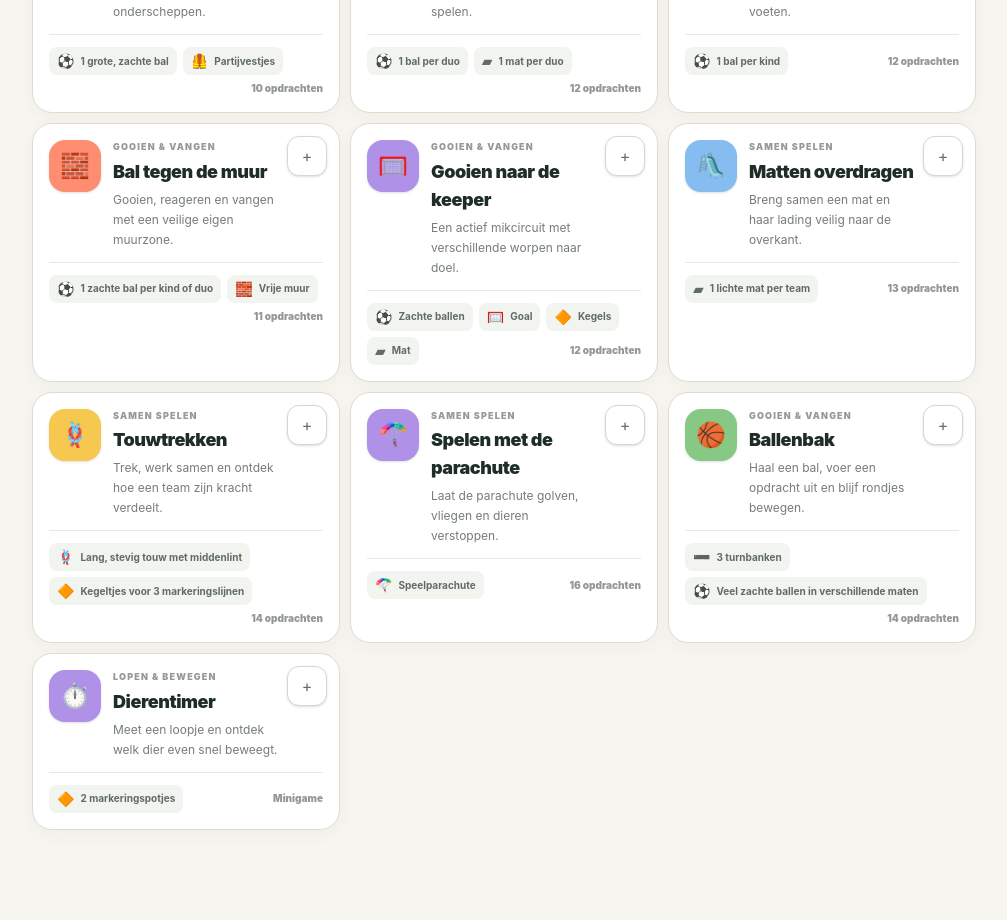
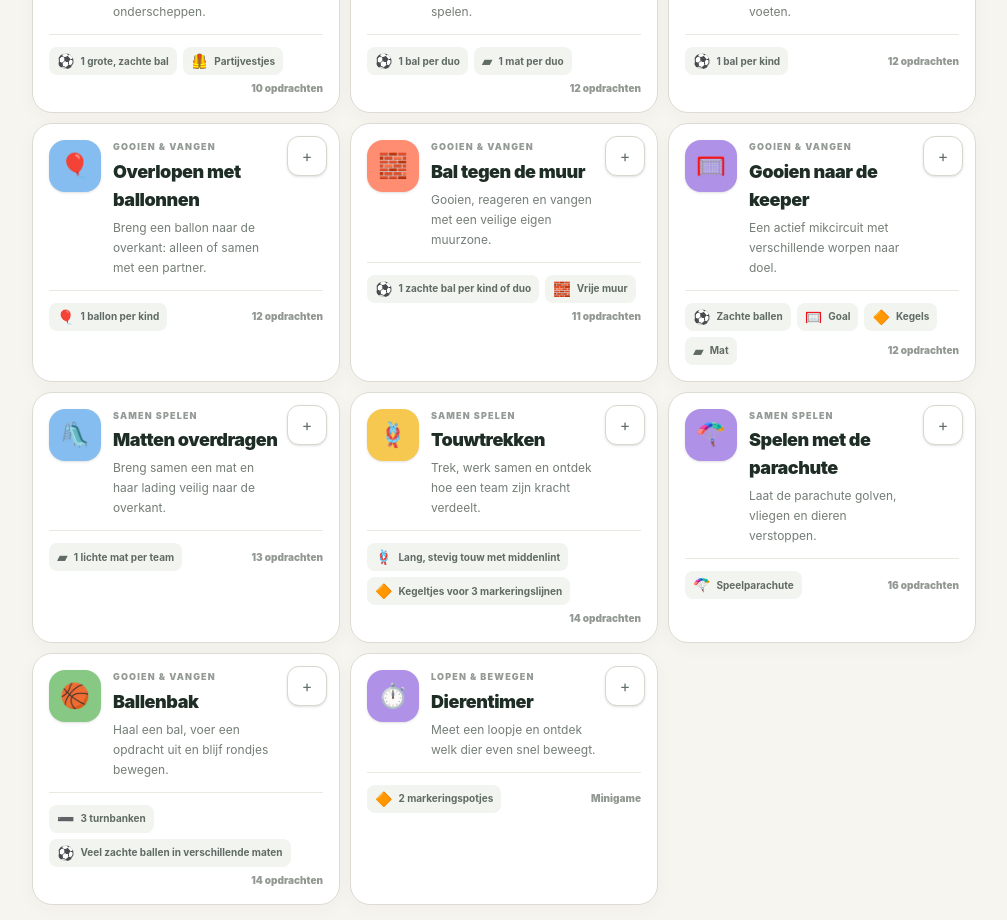
Before and after one commit to dmerckx/animaltimer, a Next.js app: page / in a window 1280 px wide. Shown: the part 820-1740 px from the top of the page, without its empty margins (264-1271 px from the left). Before the commit the page ends 1682 px from the top, so only its background shows below. Built offline with nearby package versions, Linux system fonts and the light colour scheme.

Commit message:
Ballon over en weer lopen

```diff
--- a/app/materials.ts
+++ b/app/materials.ts
@@ -63,6 +63,7 @@ export function getMaterialIcon(material: string) {
   if (value.includes("hoepel")) return "⭕";
   if (value.includes("kegel") || value.includes("marker")) return "🔶";
   if (value.includes("kersepit")) return "🫘";
+  if (value.includes("ballon")) return "🎈";
   if (value.includes("bal")) return "⚽";
   if (value.includes("bank")) return "➖";
   if (value.includes("mat")) return "▰";
--- a/data/exercises.ts
+++ b/data/exercises.ts
@@ -1052,6 +1052,97 @@ export const exercises: Exercise[] = [
     ],
   },
   {
+    id: "overlopen-met-ballonnen",
+    title: "Overlopen met ballonnen",
+    summary: "Breng een ballon naar de overkant: alleen of samen met een partner.",
+    category: "Gooien & vangen",
+    emoji: "🎈",
+    accent: "blue",
+    duration: "± 10 min",
+    ages: "3–6 jaar",
+    groupSize: "4–24 kinderen",
+    material: ["1 ballon per kind"],
+    optionalMaterial: ["Kegels", "2 matten", "Reserveballonnen"],
+    setup:
+      "Baken een brede start- en eindzone af. Blaas de ballonnen vooraf op en laat de kinderen in golven vertrekken met voldoende tussenruimte.",
+    tip:
+      "Ballonnen bewegen traag, zodat ook de jongste kinderen ze goed kunnen volgen. Hou reserveballonnen klaar en ruim stukjes van een gesprongen ballon meteen op.",
+    assignments: [
+      {
+        title: "Petsen",
+        instruction:
+          "Pets de ballon met je hand omhoog en loop erachteraan. Probeer hem tot aan de overkant in de lucht te houden.",
+        level: "Actief",
+      },
+      {
+        title: "Rollen",
+        instruction:
+          "Rol de ballon met je handen over de grond naar de overkant. Hou hem dicht bij je.",
+        level: "Rustig",
+      },
+      {
+        title: "Shotten",
+        instruction:
+          "Trap de ballon met je voet vooruit, loop erachteraan en shot opnieuw tot je de overkant bereikt.",
+        level: "Actief",
+      },
+      {
+        title: "Hoofdje",
+        instruction:
+          "Gooi de ballon op en tik hem met je hoofd verder. Vang hem en probeer opnieuw.",
+        level: "Uitdaging",
+      },
+      {
+        title: "Blazen",
+        instruction:
+          "Kruip op handen en voeten en blaas de ballon over de grond naar de overkant.",
+        level: "Rustig",
+      },
+      {
+        title: "Lichaamsdelen",
+        instruction:
+          "Hou de ballon in de lucht met het lichaamsdeel dat de lesgever roept: hand, elleboog, knie of schouder.",
+        level: "Uitdaging",
+      },
+      {
+        title: "Ballon tussen de knieën",
+        instruction:
+          "Klem de ballon tussen je knieën en spring of waggel als een pinguïn naar de overkant.",
+        level: "Actief",
+      },
+      {
+        title: "Buik aan buik",
+        instruction:
+          "Ga per twee tegenover elkaar staan en klem de ballon tussen jullie buiken. Schuif zijwaarts naar de overkant zonder handen.",
+        level: "Uitdaging",
+      },
+      {
+        title: "Rug aan rug",
+        instruction:
+          "Ga per twee rug aan rug staan met de ballon ertussen. Schuif samen zijwaarts naar de overkant zonder dat hij valt.",
+        level: "Uitdaging",
+      },
+      {
+        title: "Schouder aan schouder",
+        instruction:
+          "Ga per twee naast elkaar staan en klem de ballon tussen jullie schouders. Wandel samen vooruit naar de overkant.",
+        level: "Actief",
+      },
+      {
+        title: "Voorhoofd aan voorhoofd",
+        instruction:
+          "Klem de ballon per twee tussen jullie voorhoofden. Hou elkaars handen vast en schuifel samen naar de overkant.",
+        level: "Uitdaging",
+      },
+      {
+        title: "Over en weer petsen",
+        instruction:
+          "Loop per twee naast elkaar naar de overkant en pets de ballon telkens naar je partner.",
+        level: "Actief",
+      },
+    ],
+  },
+  {
     id: "bal-tegen-de-muur",
     title: "Bal tegen de muur",
     summary: "Gooien, reageren en vangen met een veilige eigen muurzone.",
```
Also changed, not shown: .yarnrc.yml (added), 1 other file (tests, documents, lock files or other folders).
